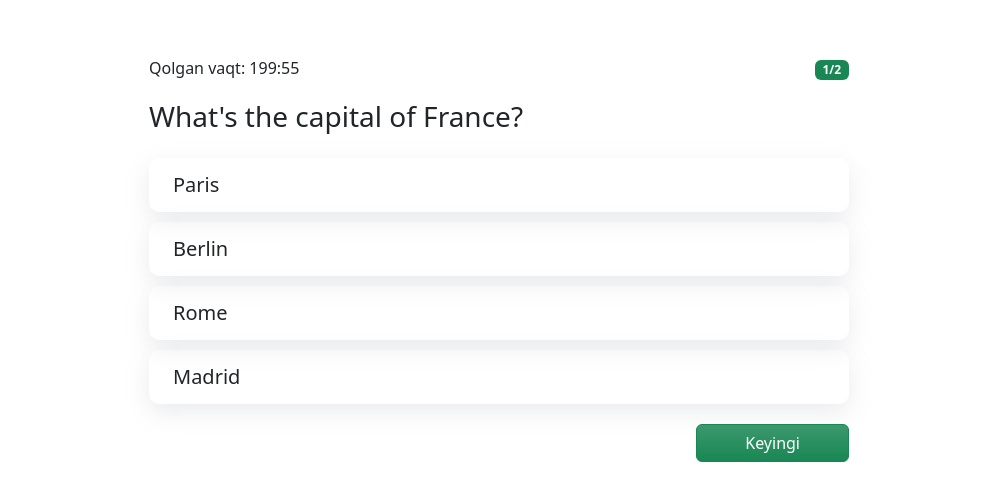
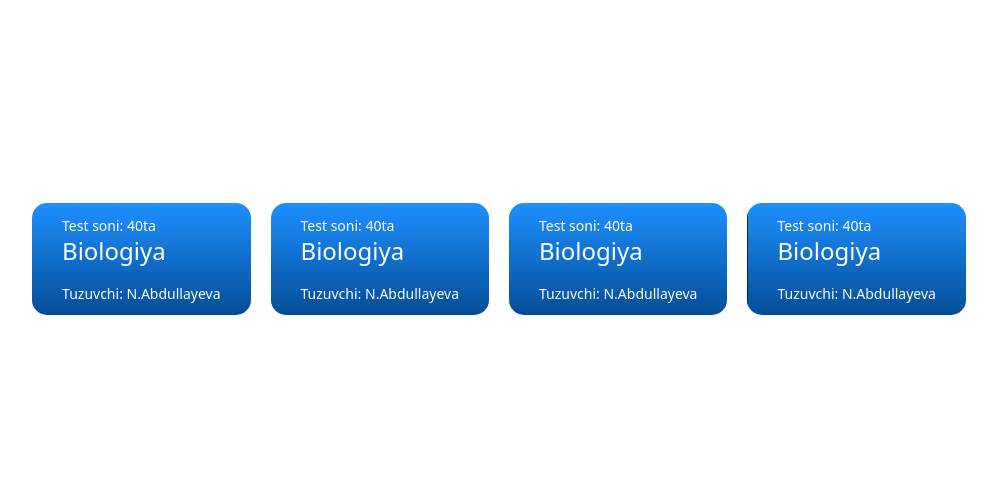
Before and after one commit to JavohirTech/test_teacher, a React (Vite) app: page / in a window 1280 px wide. Shown: the part 141-642 px from the top of the page, without its empty margins (141-1138 px from the left). Built offline with nearby package versions, Linux system fonts and the light colour scheme.

Commit message:
AllTests.jsx for all test datas

```diff
--- a/src/App.jsx
+++ b/src/App.jsx
@@ -1,12 +1,14 @@
 import "bootstrap/dist/css/bootstrap.css";
 import QuizMain from "./pages/QuizMain/QuizMain";
+import AllTests from "./pages/AllTests/AllTests";
 
-const App = ()=>{
-  return(
+const App = () => {
+  return (
     <>
-      <QuizMain/>
+      {/* <QuizMain/> */}
+      <AllTests />
     </>
-  )
-}
+  );
+};
 
 export default App;
--- /dev/null
+++ b/src/pages/AllTests/AllTests.css
@@ -0,0 +1,68 @@
+.test_cards {
+    margin: 30px;
+    display: grid;
+    gap: 20px;
+    grid-template-columns: auto auto auto auto;
+}
+
+.test_cards .test_card {
+    background: linear-gradient(to top, rgb(3, 77, 151), dodgerblue);
+    padding: 10px 30px;
+    position: relative;
+    cursor: pointer;
+    border-radius: 15px;
+    overflow: hidden;
+}
+
+/* .test_cards .test_card i {
+    background: linear-gradient(to top, rgb(3, 77, 151), dodgerblue);
+    border-radius: 0 0 15px 0;
+    padding: 7px 8px;
+    position: absolute;
+    right: 0;
+    bottom: 0;
+} */
+
+.test_cards .test_card span {
+    position: absolute;
+    left: -50%;
+    top: 50%;
+    width: 100%;
+    height: 100%;
+    transform: translate(-50%, -50%);
+    background: rgba(0, 0, 0, 0.85);
+    display: flex;
+    align-items: center;
+    justify-content: center;
+    transition: all 0.4s;
+}
+
+.test_cards .test_card:hover {
+    box-shadow: rgba(0, 0, 0, 0.45) 0px 25px 20px -20px;
+}
+
+.test_cards .test_card:hover span {
+    /* background-color: dodgerblue; */
+    /* right: -10px; */
+    /* bottom: -5px; */
+    left: 50%;
+}
+
+
+@media screen and (max-width: 500px) {
+    .test_cards {
+        grid-template-columns: auto;
+    }
+}
+
+@media (min-width: 501px) and (max-width: 768px) {
+    .test_cards {
+        grid-template-columns: auto auto;
+    }
+}
+
+@media (min-width: 769px) and (max-width: 1024px) {
+    .test_cards {
+        grid-template-columns: auto auto auto;
+    }
+}
--- /dev/null
+++ b/src/pages/AllTests/AllTests.jsx
@@ -0,0 +1,49 @@
+import "./AllTests.css";
+
+const AllTests = () => {
+  return (
+    <div
+      className="d-flex justify-content-center align-items-center"
+      style={{ height: "100vh" }}
+    >
+      <div className="all_tests_wrapper">
+        <div className="test_cards">
+          <div className="test_card text-white">
+            <small>Test soni: 40ta</small>
+            <h4 className="mb-3">Biologiya</h4>
+            <small>Tuzuvchi: N.Abdullayeva</small>
+            <span>
+              Boshlash<i className="fas fa-arrow-right"></i>
+            </span>
+          </div>
+          <div className="test_card text-white">
+            <small>Test soni: 40ta</small>
+            <h4 className="mb-3">Biologiya</h4>
+            <small>Tuzuvchi: N.Abdullayeva</small>
+            <span>
+              Boshlash<i className="fas fa-arrow-right"></i>
+            </span>
+          </div>
+          <div className="test_card text-white">
+            <small>Test soni: 40ta</small>
+            <h4 className="mb-3">Biologiya</h4>
+            <small>Tuzuvchi: N.Abdullayeva</small>
+            <span>
+              Boshlash<i className="fas fa-arrow-right"></i>
+            </span>
+          </div>
+          <div className="test_card text-white">
+            <small>Test soni: 40ta</small>
+            <h4 className="mb-3">Biologiya</h4>
+            <small>Tuzuvchi: N.Abdullayeva</small>
+            <span>
+              Boshlash<i className="fas fa-arrow-right"></i>
+            </span>
+          </div>
+        </div>
+      </div>
+    </div>
+  );
+};
+
+export default AllTests;
--- a/src/pages/QuizMain/QuizMain.css
+++ b/src/pages/QuizMain/QuizMain.css
@@ -86,7 +86,31 @@
         margin-top: 20px;
         padding: 0;
     }
-    .quiz_main_results ul li .checking_answer span i, .quiz_main_results ul li span i{
+
+    .quiz_main_results ul li .checking_answer span i,
+    .quiz_main_results ul li span i {
         display: none;
     }
+
+    .quiz_main_results ul li .checking_answer span,
+    .quiz_main_results ul li span {
+        border-radius: unset !important;
+    }
+
+    .quiz_main_results ul li .checking_answer {
+        display: block;
+    }
+
+    .quiz_main_wrapper {
+        padding: 30px 0;
+    }
+
+    .quiz_main_wrapper div {
+        width: 90%;
+        margin: 0 auto;
+    }
+
+    .quiz_main_wrapper {
+        height: unset;
+    }
 }
--- a/src/pages/QuizMain/QuizMain.jsx
+++ b/src/pages/QuizMain/QuizMain.jsx
@@ -104,7 +104,7 @@ function QuizMain() {
   if (currentQuestion === randomizedQuestions.length) {
     return (
       <div className="quiz_main_results">
-        <div className="d-flex align-items-center justify-content-center">
+        <div className="d-flex align-items-center justify-content-center gap-1">
           <h2 className="text-center">Sizning natijangiz:</h2>
           <div className="quiz_main_stats">
             <span className="text-white bg-success bg-gradient rounded-top">
@@ -127,11 +127,11 @@ function QuizMain() {
                 </span>
               ) : (
                 <div className="checking_answer text-white">
-                  <span className="bg-danger px-4 py-2 rounded-start">
+                  <span className="bg-danger bg-gradient px-4 py-2 rounded-start">
                     {answer.userAnswer}{" "}
                     <i className="fa-sharp fa-solid fa-circle-exclamation fa-3x p-3"></i>
                   </span>
-                  <span className="bg-success px-4 py-2 rounded-end">
+                  <span className="bg-success bg-gradient px-4 py-2 rounded-end">
                     {answer.correctAnswer}{" "}
                     <i className="fa-solid fa-circle-check fa-3x p-3"></i>
                   </span>
```
